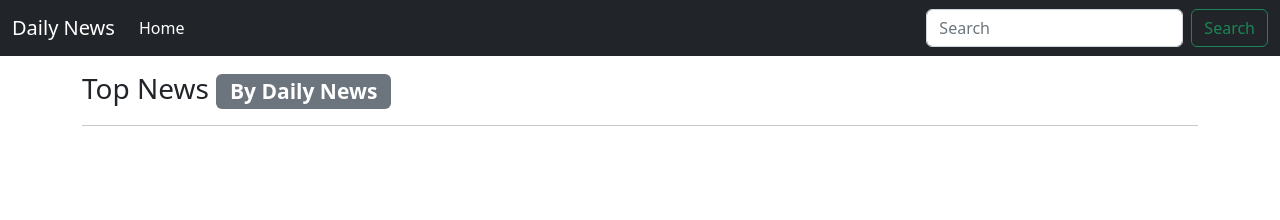
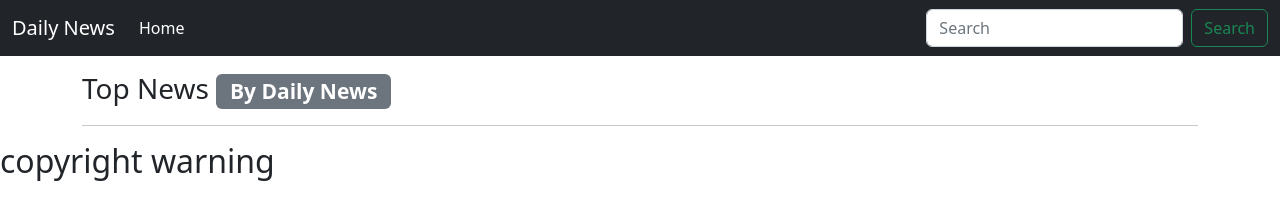
Before and after one commit to hasanali112/news-website-repo, a plain HTML site: page Index.html in a window 1280 px wide. Drawn offline with nearby package versions, Linux system fonts and the light colour scheme; no server answers.

Commit message:
add footer

```diff
--- a/Index.html
+++ b/Index.html
@@ -47,4 +47,7 @@
     <!--<script src="script.js"></script>-->
     <script src="script1.js"></script>
   </body>
+  <footer>
+    <h2>copyright warning</h2>
+  </footer>
 </html>
```
